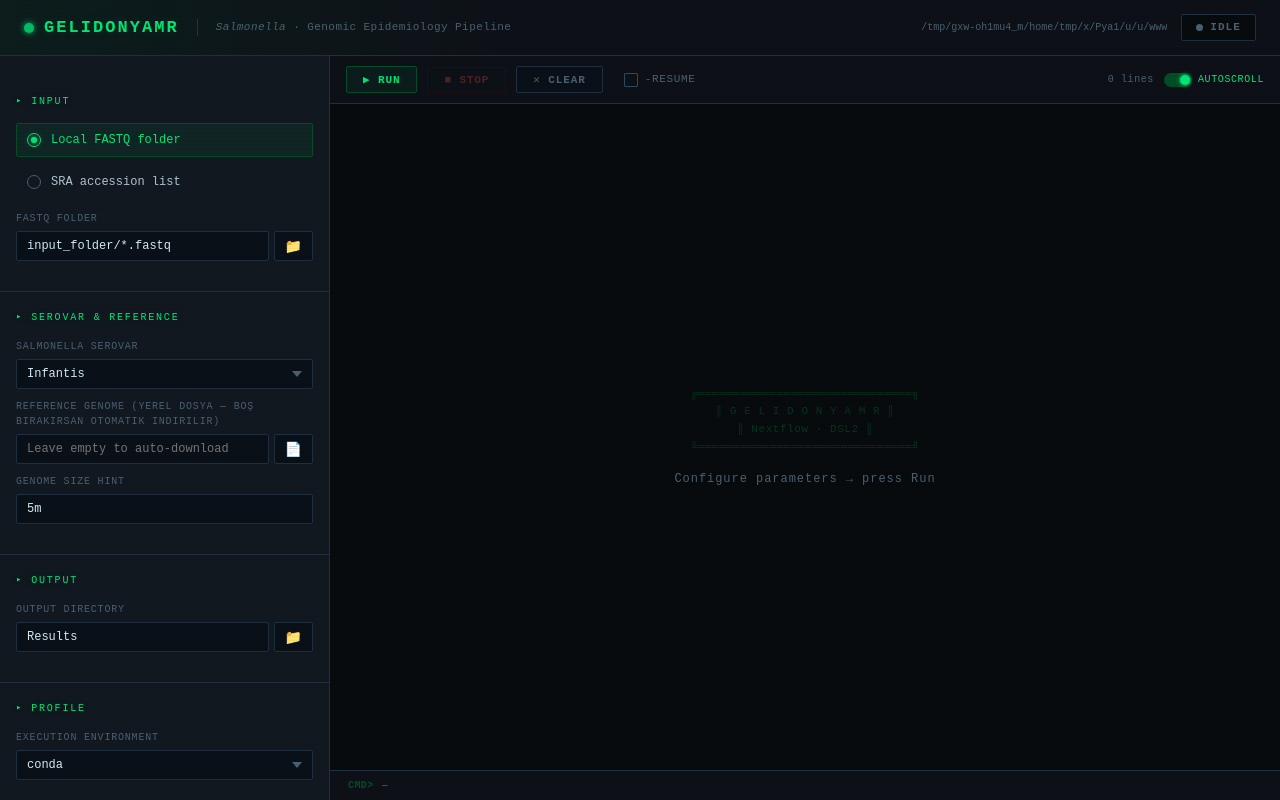
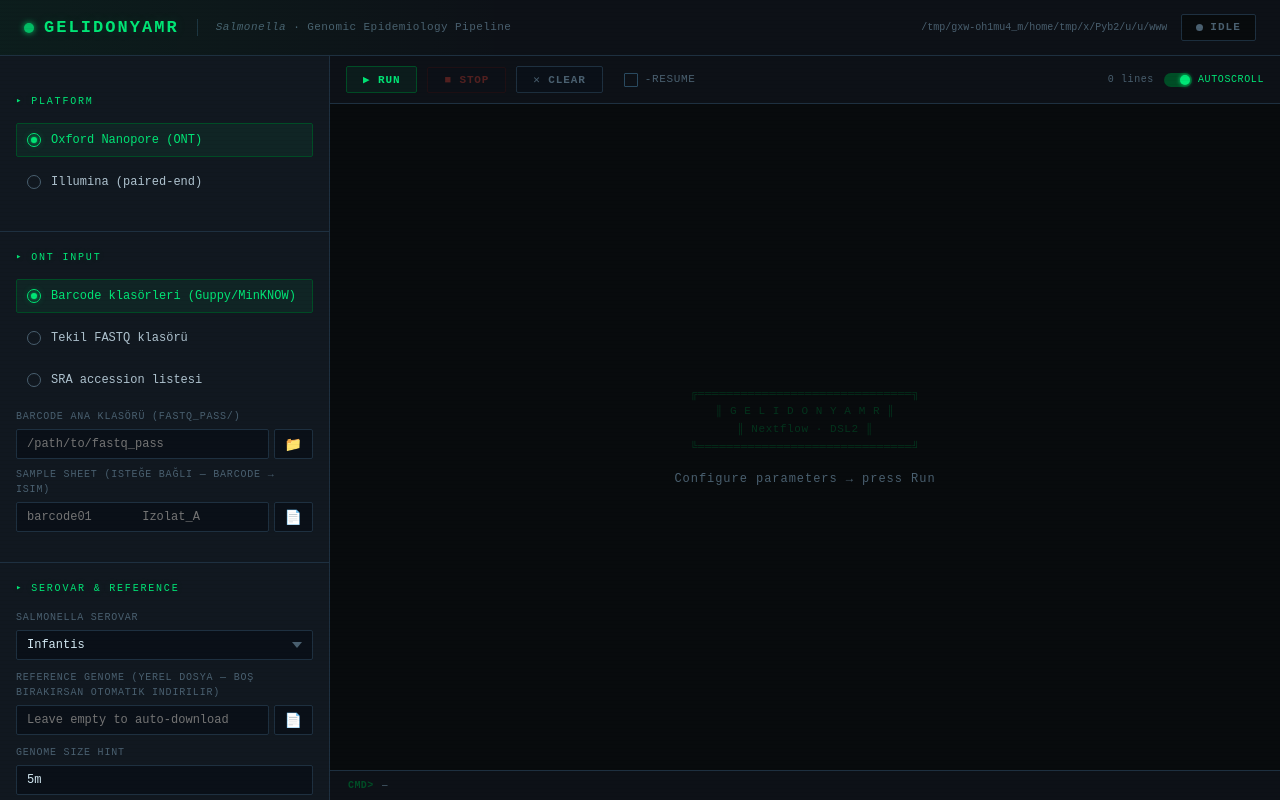
Before and after one commit to cinnetcrash/gelidonyamr, a Flask app: page / in a window 1280 px wide. Run offline with Flask 3, Linux system fonts and the light colour scheme.

Commit message:
Add Illumina paired-end support and ONT barcode folder merging
Input modes (--platform ont):
- --barcode_dir: auto-discovers barcode01/, barcode02/, … sub-folders,
  merges all FASTQ/FASTQ.gz files per barcode into one file
- --sample_sheet (optional TSV): renames barcodes to sample IDs
- --reads: unchanged single-file-per-sample mode
- --sra_list: unchanged SRA download mode

Input modes (--platform illumina):
- --illumina_reads glob: Nextflow fromFilePairs auto-pairs R1/R2

New modules:
- 027_merge_barcodes.nf: cat/zcat all reads per barcode dir into one FASTQ
- 028_assembly_illumina.nf: SPAdes --isolate for Illumina assemblies
- 029_snippy.nf: Snippy replaces Clair3+snpEff for Illumina variant calls
- 030_trimming_illumina.nf: fastp paired-end with adapter detection

main.nf: platform-based branching; shared post-assembly steps
(QC, annotation, AMR, plasmid, typing, phylogenomics) run for both

environment.yaml: add spades>=4.0.0, snippy>=4.6.0
config/nextflow.config: add platform, barcode_dir, sample_sheet,
  illumina_reads params

webui: platform radio buttons, ONT mode selector (barcode/local/SRA),
  barcode_dir + sample_sheet pickers, illumina_reads field

Co-Authored-By: Claude Sonnet 4.6 <noreply@anthropic.com>

```diff
--- a/environment.yaml
+++ b/environment.yaml
@@ -53,6 +53,10 @@ dependencies:
   - mlst=2.23.0
   - chewbbaca=3.3.6
 
+  # Illumina assembly & variant calling
+  - spades>=4.0.0
+  - snippy>=4.6.0
+
   # Phylogenomics
   - roary>=3.13.0
   - iqtree2>=2.3.0
--- a/webui/app.py
+++ b/webui/app.py
@@ -47,6 +47,9 @@ def build_command(data: dict) -> list:
     if data.get('outdir'):
         cmd += ['--outdir', data['outdir']]
 
+    if data.get('platform'):
+        cmd += ['--platform', data['platform']]
+
     if data.get('serovar'):
         cmd += ['--serovar', data['serovar']]
 
@@ -58,7 +61,8 @@ def build_command(data: dict) -> list:
             cmd += [f'--{key}', str(data[key])]
 
     for key in ('ref_genome', 'kraken2_db', 'clair3_model',
-                'bakta_db', 'plasmidfinder_db', 'snpeff_db'):
+                'bakta_db', 'plasmidfinder_db', 'snpeff_db',
+                'barcode_dir', 'sample_sheet', 'illumina_reads'):
         if data.get(key):
             cmd += [f'--{key}', data[key]]
 
--- a/webui/templates/index.html
+++ b/webui/templates/index.html
@@ -364,25 +364,67 @@ header::before { content: ''; position: absolute; inset: 0;
   <!-- ── Sidebar ── -->
   <aside class="sidebar">
 
-    <!-- Input -->
+    <!-- Platform + Input -->
     <div class="section">
-      <div class="section-label">Input</div>
+      <div class="section-label">Platform</div>
+
+      <div class="radio-group" id="platformGroup">
+        <label class="radio-option active" id="radioPlatformONT">
+          <input type="radio" name="platform" value="ont" checked>
+          <div class="radio-dot"></div>
+          <span class="radio-label">Oxford Nanopore (ONT)</span>
+        </label>
+        <label class="radio-option" id="radioPlatformILL">
+          <input type="radio" name="platform" value="illumina">
+          <div class="radio-dot"></div>
+          <span class="radio-label">Illumina (paired-end)</span>
+        </label>
+      </div>
+    </div>
+
+    <!-- ONT Input -->
+    <div class="section" id="ontSection">
+      <div class="section-label">ONT Input</div>
 
       <div class="radio-group">
-        <label class="radio-option active" id="radioLocalLabel">
-          <input type="radio" name="inputMode" value="local" checked>
+        <label class="radio-option active" id="radioBarcode">
+          <input type="radio" name="ontMode" value="barcode" checked>
           <div class="radio-dot"></div>
-          <span class="radio-label">Local FASTQ folder</span>
+          <span class="radio-label">Barcode klasörleri (Guppy/MinKNOW)</span>
         </label>
-        <label class="radio-option" id="radioSRALabel">
-          <input type="radio" name="inputMode" value="sra">
+        <label class="radio-option" id="radioLocal">
+          <input type="radio" name="ontMode" value="local">
           <div class="radio-dot"></div>
-          <span class="radio-label">SRA accession list</span>
+          <span class="radio-label">Tekil FASTQ klasörü</span>
+        </label>
+        <label class="radio-option" id="radioSRA">
+          <input type="radio" name="ontMode" value="sra">
+          <div class="radio-dot"></div>
+          <span class="radio-label">SRA accession listesi</span>
         </label>
       </div>
 
-      <div class="field" id="readsField">
-        <span class="field-label">FASTQ folder</span>
+      <!-- Barcode dir -->
+      <div class="field" id="barcodeField">
+        <span class="field-label">Barcode ana klasörü (fastq_pass/)</span>
+        <div class="field-row">
+          <input type="text" id="barcodeDirInput" placeholder="/path/to/fastq_pass">
+          <button class="btn-browse" title="Browse folder"
+            onclick="openBrowser('barcodeDirInput','dir','','')">📁</button>
+        </div>
+        <div class="field" style="margin-top:8px;">
+          <span class="field-label">Sample sheet (isteğe bağlı — barcode → isim)</span>
+          <div class="field-row">
+            <input type="text" id="sampleSheetInput" placeholder="barcode01&#9;Izolat_A">
+            <button class="btn-browse" title="Browse file"
+              onclick="openBrowser('sampleSheetInput','file','.tsv,.txt','')">📄</button>
+          </div>
+        </div>
+      </div>
+
+      <!-- Local FASTQ -->
+      <div class="field" id="readsField" style="display:none;">
+        <span class="field-label">FASTQ glob pattern</span>
         <div class="field-row">
           <input type="text" id="readsInput" value="input_folder/*.fastq" placeholder="input_folder/*.fastq">
           <button class="btn-browse" title="Browse folder"
@@ -390,13 +432,30 @@ header::before { content: ''; position: absolute; inset: 0;
         </div>
       </div>
 
+      <!-- SRA -->
       <div class="field" id="sraField" style="display:none;">
-        <span class="field-label">Accession list (.txt)</span>
+        <span class="field-label">Accession listesi (.txt)</span>
         <div class="field-row">
           <input type="text" id="sraInput" placeholder="/path/to/accessions.txt">
           <button class="btn-browse" title="Browse file"
             onclick="openBrowser('sraInput','file','.txt','')">📄</button>
         </div>
+      </div>
+    </div>
+
+    <!-- Illumina Input -->
+    <div class="section" id="illuminaSection" style="display:none;">
+      <div class="section-label">Illumina Input</div>
+      <div class="field">
+        <span class="field-label">R1 dosya deseni (R2 otomatik eşleştirilir)</span>
+        <div class="field-row">
+          <input type="text" id="illuminaReadsInput" placeholder="data/*_R1.fastq.gz">
+          <button class="btn-browse" title="Browse folder"
+            onclick="openBrowser('illuminaReadsInput','dir','','/*_R1.fastq.gz')">📁</button>
+        </div>
+        <span style="font-size:10px;color:var(--text-dim);display:block;margin-top:4px;">
+          Örnek: data/*_R1.fastq.gz → R2: data/*_R2.fastq.gz otomatik
+        </span>
       </div>
     </div>
 
@@ -635,16 +694,34 @@ const resumeCheck     = document.getElementById('resumeCheck');
 const autoscrollWrap  = document.getElementById('autoscrollWrap');
 const autoscrollCheck = document.getElementById('autoscrollCheck');
 
-// ── Input mode toggle ─────────────────────────────────────────────────
-document.querySelectorAll('input[name="inputMode"]').forEach(radio => {
-  radio.addEventListener('change', () => {
-    const local = radio.value === 'local';
-    document.getElementById('readsField').style.display = local ? '' : 'none';
-    document.getElementById('sraField').style.display   = local ? 'none' : '';
-    document.getElementById('radioLocalLabel').classList.toggle('active', local);
-    document.getElementById('radioSRALabel').classList.toggle('active', !local);
+// ── Platform toggle ────────────────────────────────────────────────────
+function setPlatform(val) {
+  const isONT = val === 'ont';
+  document.getElementById('ontSection').style.display       = isONT ? '' : 'none';
+  document.getElementById('illuminaSection').style.display  = isONT ? 'none' : '';
+  document.getElementById('radioPlatformONT').classList.toggle('active', isONT);
+  document.getElementById('radioPlatformILL').classList.toggle('active', !isONT);
+}
+document.querySelectorAll('input[name="platform"]').forEach(r =>
+  r.addEventListener('change', () => setPlatform(r.value)));
+
+// ── ONT input mode toggle ─────────────────────────────────────────────
+function setOntMode(val) {
+  document.getElementById('barcodeField').style.display = val === 'barcode' ? '' : 'none';
+  document.getElementById('readsField').style.display   = val === 'local'   ? '' : 'none';
+  document.getElementById('sraField').style.display     = val === 'sra'     ? '' : 'none';
+  ['radioBarcode','radioLocal','radioSRA'].forEach(id => {
+    const el = document.getElementById(id);
+    if (el) el.classList.remove('active');
   });
-});
+  const modeMap = { barcode:'radioBarcode', local:'radioLocal', sra:'radioSRA' };
+  const label = document.getElementById(modeMap[val]);
+  if (label) label.classList.add('active');
+}
+document.querySelectorAll('input[name="ontMode"]').forEach(r =>
+  r.addEventListener('change', () => setOntMode(r.value)));
+
+// Click on radio-option labels
 document.querySelectorAll('.radio-option').forEach(opt =>
   opt.addEventListener('click', () => opt.querySelector('input[type="radio"]').click()));
 
@@ -738,9 +815,11 @@ function startPolling() {
 
 // ── Run ───────────────────────────────────────────────────────────────
 runBtn.addEventListener('click', async () => {
-  const isSRA  = document.querySelector('input[name="inputMode"]:checked').value === 'sra';
-  const refVal = document.getElementById('refInput').value.trim();
+  const platform = document.querySelector('input[name="platform"]:checked').value;
+  const refVal   = document.getElementById('refInput').value.trim();
+
   const payload = {
+    platform:    platform,
     profile:     document.getElementById('profileSelect').value,
     resume:      resumeCheck.checked,
     serovar:     document.getElementById('serovarSelect').value,
@@ -756,8 +835,21 @@ runBtn.addEventListener('click', async () => {
     snpeff_db:        document.getElementById('snpeffInput').value.trim(),
   };
   if (refVal) payload.ref_genome = refVal;
-  if (isSRA)  payload.sra_list = document.getElementById('sraInput').value.trim();
-  else        payload.reads    = document.getElementById('readsInput').value.trim();
+
+  if (platform === 'illumina') {
+    payload.illumina_reads = document.getElementById('illuminaReadsInput').value.trim();
+  } else {
+    const ontMode = document.querySelector('input[name="ontMode"]:checked').value;
+    if (ontMode === 'barcode') {
+      payload.barcode_dir = document.getElementById('barcodeDirInput').value.trim();
+      const ss = document.getElementById('sampleSheetInput').value.trim();
+      if (ss) payload.sample_sheet = ss;
+    } else if (ontMode === 'sra') {
+      payload.sra_list = document.getElementById('sraInput').value.trim();
+    } else {
+      payload.reads = document.getElementById('readsInput').value.trim();
+    }
+  }
 
   try {
     const res = await fetch('/run', { method:'POST',
```
Also changed, not shown: 6 other files.
